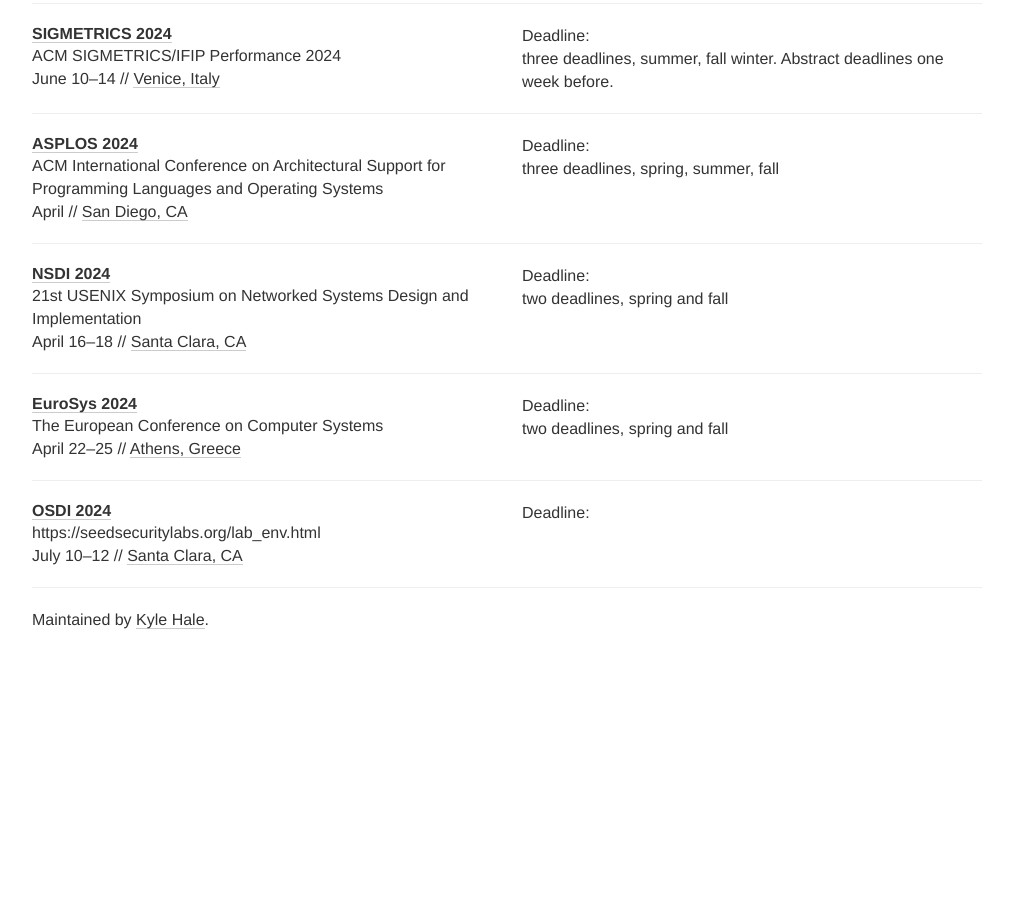
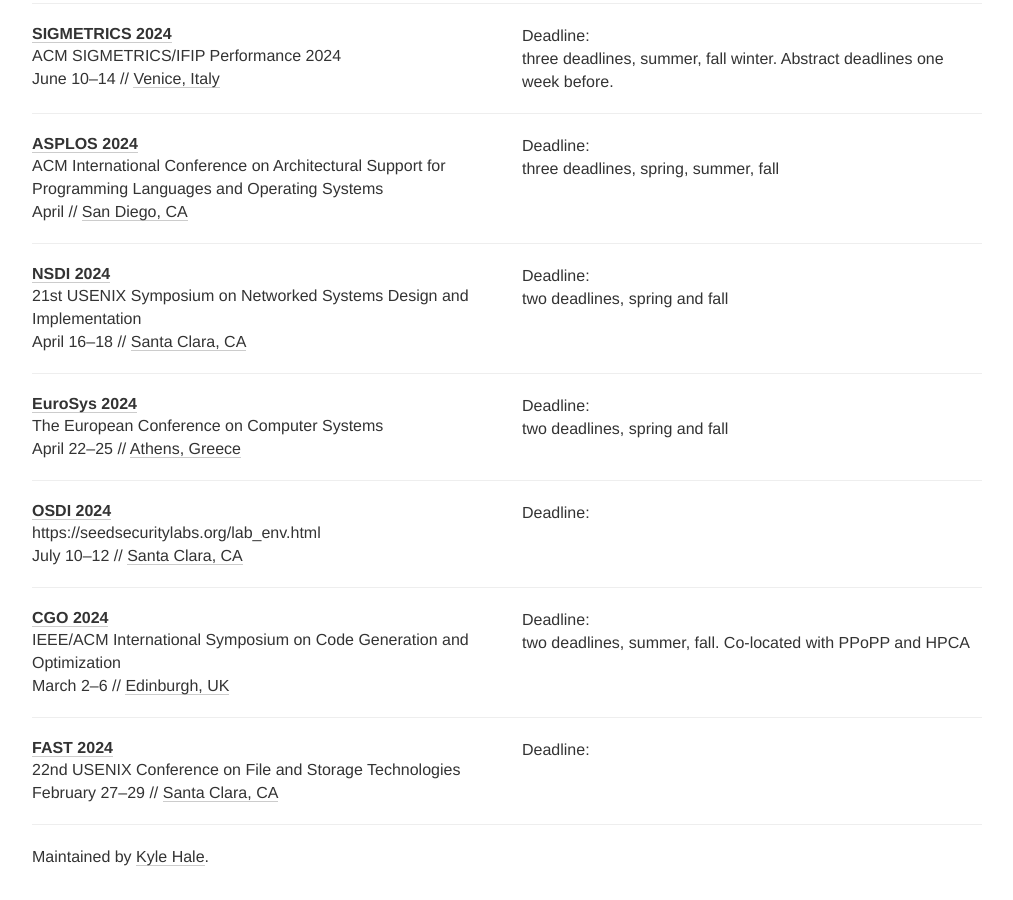
Before and after one commit to khale/sys-deadlines, a Jekyll site: the page built from index.html, in a window 1280 px wide and 900 px high, scrolled down 2979 px. Shown: the whole window, without its empty margins (133-1146 px from the left). Built offline with Jekyll 4.4.1, drawn with Linux system fonts in a browser that asks for light colours; nearby versions of some CDN libraries; comment, search, counter and statistics services are not loaded; before the commit the page ends 3642 px from its top, so only the background shows below that.

Commit message:
add cgo and fast

```diff
--- a/_data/conferences.yml
+++ b/_data/conferences.yml
@@ -292,3 +292,25 @@
   deadline: "2023-12-07 17:59"
   link: https://www.usenix.org/conference/osdi24/call-for-papers
   tags: [OS]
+
+- name: CGO
+  description: IEEE/ACM International Symposium on Code Generation and Optimization
+  date: March 2-6
+  year: 2024
+  deadline:
+    - "2023-05-19 23:59"
+    - "2023-09-01 23:59"
+  place: Edinburgh, UK
+  comment: two deadlines, summer, fall. Co-located with PPoPP and HPCA
+  link: https://conf.researchr.org/track/cgo-2024/cgo-2024-main-conference
+  tags: [COMP]
+
+- name: FAST
+  description: 22nd USENIX Conference on File and Storage Technologies
+  date: February 27-29
+  year: 2024
+  timezone: Etc/GMT+7
+  deadline: "2023-09-21 23:59"
+  place: Santa Clara, CA
+  link: https://www.usenix.org/conference/fast24/call-for-papers
+  tags: [OS, STOR]
```
